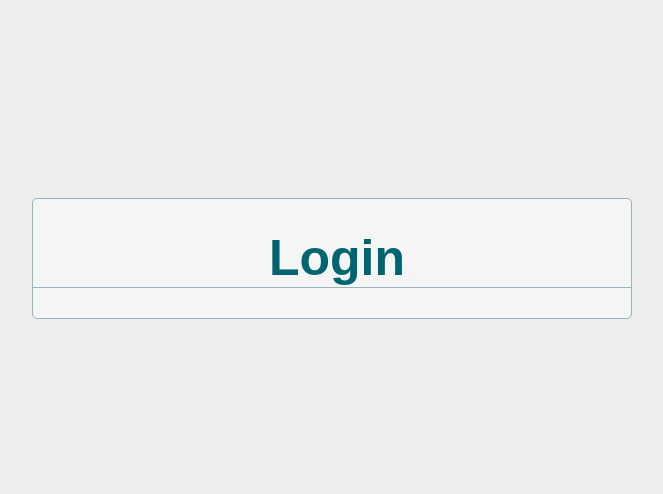
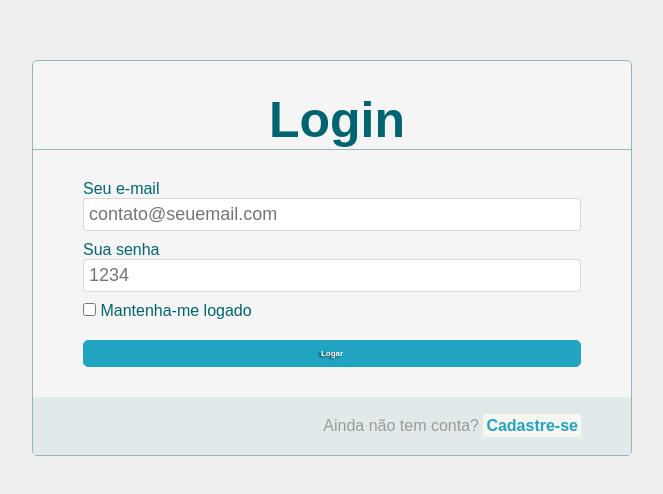
Before and after one commit to RafaelCotrin/exercicios-formulario, a plain HTML site: page 4.html in a window 1280 px wide. Shown: the part 142-636 px from the top of the page, without its empty margins (308-971 px from the left). Drawn offline with Linux system fonts and the light colour scheme.

Commit message:
formulário 4 quase finalizado

```diff
--- a/4.css
+++ b/4.css
@@ -1,10 +1,10 @@
-*{
+* {
     margin: 0;
     padding: 0;
     box-sizing: border-box;
 }
 
-body{
+body {
     background-color: #eeeeee;
     display: flex;
     justify-content: center;
@@ -12,14 +12,14 @@ body{
     height: 100vh;
 }
 
-.caixa{
+.caixa {
     background-color: #f6f6f6f6;
     width: 600px;
     border: #92b7bc 1px solid;
     border-radius: 5px;
 }
 
-.titulo{
+.titulo {
     font-size: 50px;
     font-family: sans-serif;
     color: #006570;
@@ -31,3 +31,63 @@ body{
 
 
 }
+
+.formulario {
+    margin-left: 50px;
+    margin-right: 50px;
+}
+
+.rotulo {
+    display: block;
+    font-size: 16px;
+    font-family: arial;
+    color: #006570;
+    margin-top: 10px;
+
+}
+
+.campo {
+    width: 100%;
+    font-size: 18px;
+    padding: 5px;
+    border-radius: 3px;
+    border: 1px solid #d8d8d8;
+}
+
+.botao {
+    display: block;
+    width: 100%;
+    padding-top: 8px;
+    padding-bottom: 8px;
+    font-size: 8px;
+    margin-top: 20px;
+    margin-bottom: 30px;
+    background-color: #21a3c2;
+    border: 1px solid #21a3c2;
+    border-radius: 5px;
+    color: white;
+    font-weight: bold;
+    /*text-shadow: x y desfoque cor;*/
+    text-shadow: -2px 1px 2px #2c2c2c;
+}
+
+.rodape {
+    background-color: #e1eaeb;
+    color: #9b9b9b;
+    font-family: arial;
+    text-align: right;
+    padding-right: 50px;
+    padding-left: 50px;
+    padding-top: 20px;
+    padding-bottom: 20px;
+}
+
+.link {
+    background-color: #f6f7f0;
+    border: #d4de75;
+    border-radius: 2px;
+    color: #21a3c2;
+    text-decoration: none;
+    padding: 3px;
+    font-weight: bold;
+}
--- a/4.html
+++ b/4.html
@@ -1,14 +1,37 @@
 <!DOCTYPE html>
 <html lang="pt-br">
+
 <head>
     <meta charset="UTF-8">
     <meta name="viewport" content="width=device-width, initial-scale=1.0">
     <link rel="stylesheet" href="4.css">
     <title>Formulário 4</title>
 </head>
+
 <body>
     <div class="caixa">
         <h1 class="titulo">Login</h1>
+        <form class="formulario">
+            <label class="rotulo">Seu e-mail</label>
+
+            <input type="email" class="campo" placeholder="contato@seuemail.com">
+
+            <label class="rotulo">Sua senha</label>
+
+            <input type="password" class="campo" placeholder="1234">
+
+            <label class="rotulo">
+                <input type="checkbox">
+                Mantenha-me logado
+            </label>
+            <button class="botao">Logar</button>
+        </form>
+        <div class="rodape">
+            Ainda não tem conta?
+            <a href="#" class="link">Cadastre-se</a>
+        </div>
     </div>
+
 </body>
+
 </html>
```
